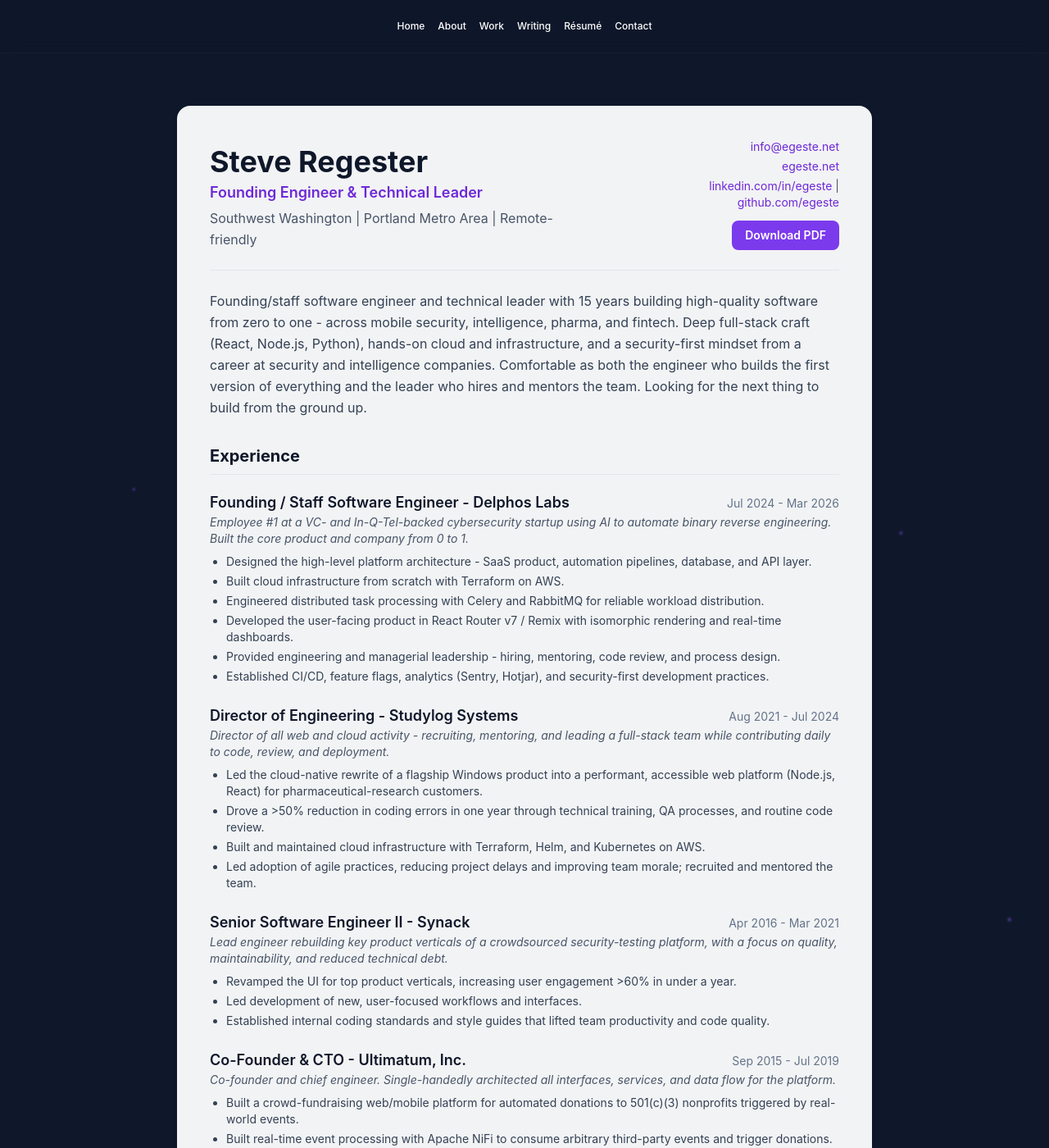
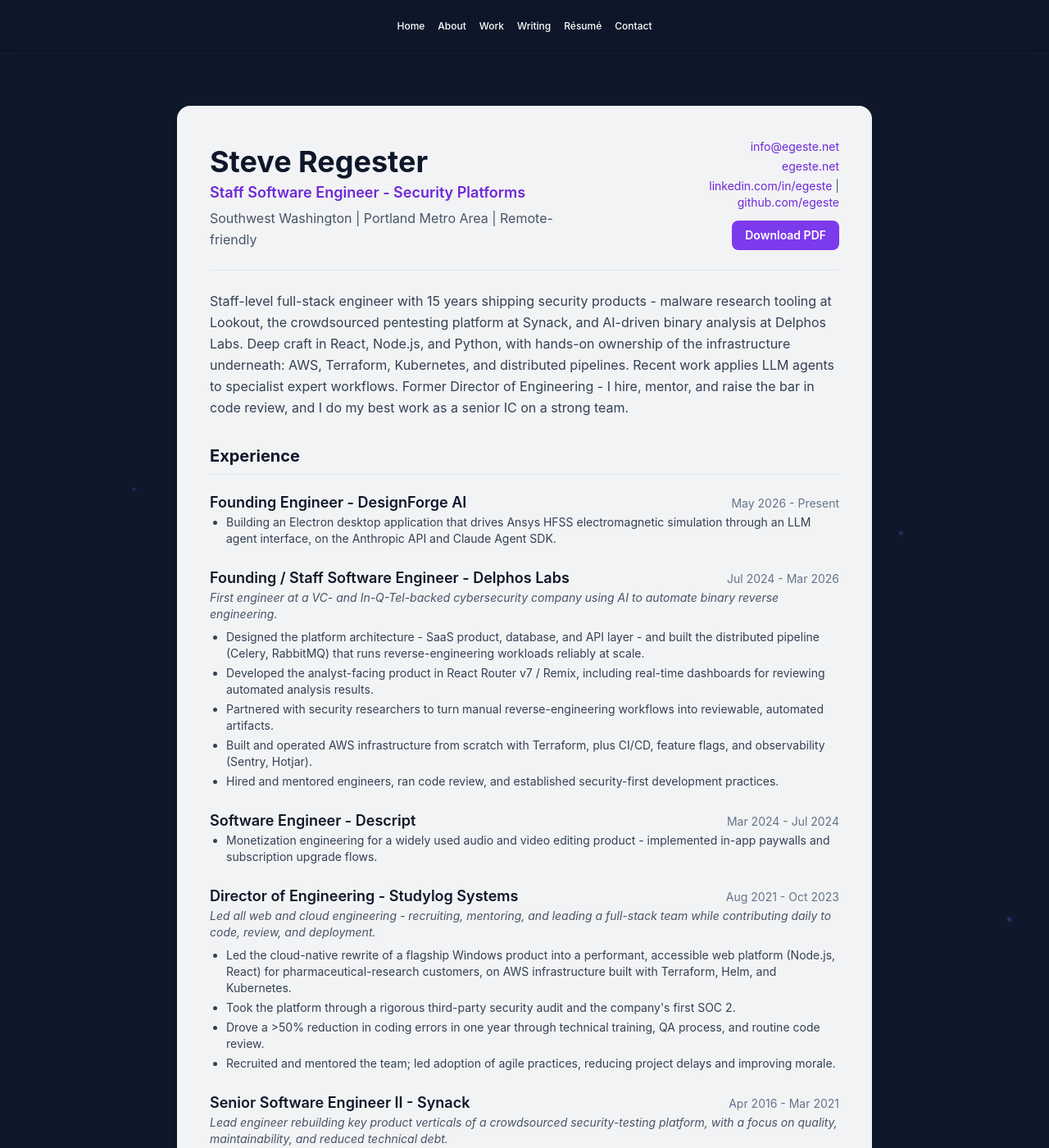
Before and after one commit to egeste/egeste.github.io, a Jekyll site: the page built from resume.md, in a window 1280 px wide and 1400 px high. Shown: the whole window at 82% size. Built offline with Jekyll 4.4.1, drawn with Linux system fonts in a browser that asks for light colours; nearby versions of some CDN libraries; some of the changed text lies outside the part shown.

Commit message:
Minor adjustments

```diff
--- a/_config.yml
+++ b/_config.yml
@@ -6,13 +6,13 @@
   - jekyll-redirect-from
 
 # ===== SITE CONFIGURATION =====
-title: Steve Regester — Founding Engineer & Technical Leader
-tagline: 0→1 builder · technical craftsman · fifteen years of high-quality software in hard domains
+title: Steve Regester — Staff Software Engineer, Security Platforms
+tagline: technical craftsman · fifteen years shipping security products
 description: >-
-  Steve Regester is a founding/staff software engineer and technical leader with 15 years building
-  high-quality software from the ground up — most recently as employee #1 at Delphos Labs (AI binary
-  analysis). Deep full-stack craft, 0→1 product work, and a security-first mindset from a career at
-  security and intelligence companies. Currently looking for the next thing to build.
+  Steve Regester is a staff software engineer with 15 years shipping security products — malware
+  research tooling at Lookout, the crowdsourced pentesting platform at Synack, AI-driven binary
+  analysis at Delphos Labs. Deep full-stack craft, hands-on infrastructure, and a security-first
+  mindset from a career at security and intelligence companies.
 
 url: https://egeste.net
 baseurl: ""
@@ -27,9 +27,9 @@
   username: egeste
   email: info@egeste.net
   bio: >-
-    Founding/staff software engineer and technical leader. Fifteen years building high-quality
-    software from zero to one — security, intelligence, pharma, fintech. Obsessed with craft,
-    the right-sized solution, and the feel of the things I build.
+    Staff software engineer. Fifteen years shipping security products — mobile security,
+    intelligence, pharma, fintech. Obsessed with craft, the right-sized solution, and the
+    feel of the things I build.
   location: Southwest Washington, United States
   avatar: /assets/images/steve-regester-headshot.png
   website: https://egeste.net
@@ -40,16 +40,15 @@
   github: egeste
 
   # Professional details
-  job_title: Founding Engineer & Technical Leader
-  company: Open to new roles
+  job_title: Staff Software Engineer — Security Platforms
+  company: DesignForge AI
   skills:
-    - 0→1 Product Engineering
     - Full-Stack Development (React, Node.js, Python)
     - Software Architecture
-    - Engineering Leadership
     - Cloud Infrastructure (AWS, GCP, Terraform, Kubernetes)
     - Security-First Engineering
-    - AI-Augmented Development
+    - LLM Agents & Tool Use (Anthropic API, Claude Agent SDK)
+    - Mentorship & Code Review
 
 # ===== SOCIAL PROFILES FOR STRUCTURED DATA =====
 social:
@@ -109,42 +108,48 @@
 
 # ===== PROFESSIONAL DATA =====
 professional:
-  # Most recent position (Delphos ended Mar 2026 — NOT current)
-  current_company: ""
-  current_role: ""
-  most_recent_company: "Delphos Labs"
-  most_recent_role: "Founding / Staff Software Engineer"
+  # Current position
+  current_company: "DesignForge AI"
+  current_role: "Founding Engineer"
+  most_recent_company: "DesignForge AI"
+  most_recent_role: "Founding Engineer"
 
   # Career Context
-  status: "Open to founding- and early-engineer roles"
+  status: "Open to senior and staff engineering roles"
   experience_years: "15 years"
   location: "Southwest Washington, Portland Metro Area"
 
   # Job Preferences
-  seeking_roles: ["Founding Engineer", "Staff Engineer", "Principal Engineer", "Director of Engineering"]
+  seeking_roles: ["Staff Engineer", "Senior Software Engineer", "Principal Engineer", "Tech Lead"]
   work_locations: ["Southwest Washington", "Portland Metro Area", "Remote"]
-  company_types: ["Early-stage startups", "Growth-stage companies"]
+  company_types: ["Security product companies", "Growth-stage companies"]
 
   # Core Skills
   expert_technologies: ["React", "Remix / React Router v7", "Node.js", "TypeScript", "Python", "AWS", "Terraform", "Kubernetes", "Docker"]
-  key_skills: ["0→1 Product Engineering", "Technical Leadership", "Team Mentorship", "SaaS Architecture", "Full-Stack Development", "Security-First Engineering"]
+  key_skills: ["Full-Stack Development", "Security-First Engineering", "SaaS Architecture", "Cloud Infrastructure", "LLM Agents & Tool Use", "Mentorship & Code Review"]
 
   # Key Achievements (only Steve's own, defensible claims)
   achievements:
-    - "Employee #1 at Delphos Labs — built an AI binary-analysis product and company from 0 to 1"
+    - "Built the platform, distributed pipeline, and product for AI-automated binary reverse engineering at Delphos Labs"
     - ">60% increase in user engagement through UI/UX rebuilds at Synack"
     - "100% (2x) security-research productivity gain through internal tooling at Lookout"
     - ">50% reduction in coding errors via training/process at Studylog"
-    - "Led the cloud-native rewrite of a flagship product and the team behind it"
+    - "Led a flagship product's cloud-native rewrite through a third-party security audit and the company's first SOC 2"
 
   # Work History (real titles + dates)
   work_history:
+    - company: "DesignForge AI"
+      role: "Founding Engineer"
+      period: "2026–present"
     - company: "Delphos Labs"
       role: "Founding / Staff Software Engineer"
       period: "2024–2026"
+    - company: "Descript"
+      role: "Software Engineer"
+      period: "2024"
     - company: "Studylog Systems"
       role: "Director of Engineering"
-      period: "2021–2024"
+      period: "2021–2023"
     - company: "Synack"
       role: "Senior Software Engineer II"
       period: "2016–2021"
@@ -266,8 +271,8 @@
     source: "https://egeste.net"
     credit: "egeste.net — Steve Regester"
     contact: "info@egeste.net"
-    keywords: "Steve Regester, founding engineer, software engineer, Southwest Washington, Portland metro, full-stack, 0 to 1"
-    subject: "Steve Regester — founding engineer and technical leader"
+    keywords: "Steve Regester, staff software engineer, security engineer, software engineer, Southwest Washington, Portland metro, full-stack"
+    subject: "Steve Regester — staff software engineer, security platforms"
     title: "Steve Regester — Portfolio Asset"
     description: "Asset from Steve Regester's professional portfolio"
 
--- a/resume.md
+++ b/resume.md
@@ -1,8 +1,8 @@
 ---
 layout: default
 title: Résumé - Steve Regester
-description: Résumé of Steve Regester - founding/staff software engineer and technical leader. 15 years building high-quality software from 0 to 1.
-keywords: Steve Regester resume, founding engineer, staff software engineer, director of engineering
+description: Résumé of Steve Regester - staff software engineer building security platforms. 15 years shipping security products, from malware research tooling to AI-driven binary analysis.
+keywords: Steve Regester resume, staff software engineer, security engineer, full-stack engineer, AI agents
 type: profile
 sitemap:
   priority: 0.7
@@ -55,7 +55,7 @@
     <div class="flex flex-col sm:flex-row sm:items-end sm:justify-between gap-4 border-b border-slate-200 pb-6 mb-6">
       <div>
         <h1 class="text-3xl sm:text-4xl font-bold text-slate-900">Steve Regester</h1>
-        <p class="text-lg text-violet-700 font-semibold mt-1">Founding Engineer &amp; Technical Leader</p>
+        <p class="text-lg text-violet-700 font-semibold mt-1">Staff Software Engineer - Security Platforms</p>
         <p class="text-slate-600 mt-1">Southwest Washington | Portland Metro Area | Remote-friendly</p>
       </div>
       <div class="text-sm text-slate-600 sm:text-right space-y-1">
@@ -67,38 +67,57 @@
     </div>
 
     <!-- Summary -->
-    <p class="text-slate-700 leading-relaxed mb-8">Founding/staff software engineer and technical leader with 15 years building high-quality software from zero to one - across mobile security, intelligence, pharma, and fintech. Deep full-stack craft (React, Node.js, Python), hands-on cloud and infrastructure, and a security-first mindset from a career at security and intelligence companies. Comfortable as both the engineer who builds the first version of everything and the leader who hires and mentors the team. Looking for the next thing to build from the ground up.</p>
+    <p class="text-slate-700 leading-relaxed mb-8">Staff-level full-stack engineer with 15 years shipping security products - malware research tooling at Lookout, the crowdsourced pentesting platform at Synack, and AI-driven binary analysis at Delphos Labs. Deep craft in React, Node.js, and Python, with hands-on ownership of the infrastructure underneath: AWS, Terraform, Kubernetes, and distributed pipelines. Recent work applies LLM agents to specialist expert workflows. Former Director of Engineering - I hire, mentor, and raise the bar in code review, and I do my best work as a senior IC on a strong team.</p>
 
     <!-- Experience -->
     <h2 class="text-xl font-bold text-slate-900 border-b border-slate-200 pb-2 mb-5">Experience</h2>
 
     <div class="mb-6">
       <div class="flex flex-col sm:flex-row sm:justify-between sm:items-baseline">
+        <h3 class="text-lg font-semibold text-slate-900">Founding Engineer - DesignForge AI</h3>
+        <span class="text-sm text-slate-500">May 2026 - Present</span>
+      </div>
+      <ul class="list-disc list-outside ml-5 text-slate-700 space-y-1 text-sm">
+        <li>Building an Electron desktop application that drives Ansys HFSS electromagnetic simulation through an LLM agent interface, on the Anthropic API and Claude Agent SDK.</li>
+      </ul>
+    </div>
+
+    <div class="mb-6">
+      <div class="flex flex-col sm:flex-row sm:justify-between sm:items-baseline">
         <h3 class="text-lg font-semibold text-slate-900">Founding / Staff Software Engineer - Delphos Labs</h3>
         <span class="text-sm text-slate-500">Jul 2024 - Mar 2026</span>
       </div>
-      <p class="text-slate-600 text-sm italic mb-2">Employee #1 at a VC- and In-Q-Tel-backed cybersecurity startup using AI to automate binary reverse engineering. Built the core product and company from 0 to 1.</p>
+      <p class="text-slate-600 text-sm italic mb-2">First engineer at a VC- and In-Q-Tel-backed cybersecurity company using AI to automate binary reverse engineering.</p>
       <ul class="list-disc list-outside ml-5 text-slate-700 space-y-1 text-sm">
-        <li>Designed the high-level platform architecture - SaaS product, automation pipelines, database, and API layer.</li>
-        <li>Built cloud infrastructure from scratch with Terraform on AWS.</li>
-        <li>Engineered distributed task processing with Celery and RabbitMQ for reliable workload distribution.</li>
-        <li>Developed the user-facing product in React Router v7 / Remix with isomorphic rendering and real-time dashboards.</li>
-        <li>Provided engineering and managerial leadership - hiring, mentoring, code review, and process design.</li>
-        <li>Established CI/CD, feature flags, analytics (Sentry, Hotjar), and security-first development practices.</li>
+        <li>Designed the platform architecture - SaaS product, database, and API layer - and built the distributed pipeline (Celery, RabbitMQ) that runs reverse-engineering workloads reliably at scale.</li>
+        <li>Developed the analyst-facing product in React Router v7 / Remix, including real-time dashboards for reviewing automated analysis results.</li>
+        <li>Partnered with security researchers to turn manual reverse-engineering workflows into reviewable, automated artifacts.</li>
+        <li>Built and operated AWS infrastructure from scratch with Terraform, plus CI/CD, feature flags, and observability (Sentry, Hotjar).</li>
+        <li>Hired and mentored engineers, ran code review, and established security-first development practices.</li>
+      </ul>
+    </div>
+
+    <div class="mb-6">
+      <div class="flex flex-col sm:flex-row sm:justify-between sm:items-baseline">
+        <h3 class="text-lg font-semibold text-slate-900">Software Engineer - Descript</h3>
+        <span class="text-sm text-slate-500">Mar 2024 - Jul 2024</span>
+      </div>
+      <ul class="list-disc list-outside ml-5 text-slate-700 space-y-1 text-sm">
+        <li>Monetization engineering for a widely used audio and video editing product - implemented in-app paywalls and subscription upgrade flows.</li>
       </ul>
     </div>
 
     <div class="mb-6">
       <div class="flex flex-col sm:flex-row sm:justify-between sm:items-baseline">
         <h3 class="text-lg font-semibold text-slate-900">Director of Engineering - Studylog Systems</h3>
-        <span class="text-sm text-slate-500">Aug 2021 - Jul 2024</span>
+        <span class="text-sm text-slate-500">Aug 2021 - Oct 2023</span>
       </div>
-      <p class="text-slate-600 text-sm italic mb-2">Director of all web and cloud activity - recruiting, mentoring, and leading a full-stack team while contributing daily to code, review, and deployment.</p>
+      <p class="text-slate-600 text-sm italic mb-2">Led all web and cloud engineering - recruiting, mentoring, and leading a full-stack team while contributing daily to code, review, and deployment.</p>
       <ul class="list-disc list-outside ml-5 text-slate-700 space-y-1 text-sm">
-        <li>Led the cloud-native rewrite of a flagship Windows product into a performant, accessible web platform (Node.js, React) for pharmaceutical-research customers.</li>
-        <li>Drove a &gt;50% reduction in coding errors in one year through technical training, QA processes, and routine code review.</li>
-        <li>Built and maintained cloud infrastructure with Terraform, Helm, and Kubernetes on AWS.</li>
-        <li>Led adoption of agile practices, reducing project delays and improving team morale; recruited and mentored the team.</li>
+        <li>Led the cloud-native rewrite of a flagship Windows product into a performant, accessible web platform (Node.js, React) for pharmaceutical-research customers, on AWS infrastructure built with Terraform, Helm, and Kubernetes.</li>
+        <li>Took the platform through a rigorous third-party security audit and the company's first SOC 2.</li>
+        <li>Drove a &gt;50% reduction in coding errors in one year through technical training, QA process, and routine code review.</li>
+        <li>Recruited and mentored the team; led adoption of agile practices, reducing project delays and improving morale.</li>
       </ul>
     </div>
 
@@ -109,9 +128,9 @@
       </div>
       <p class="text-slate-600 text-sm italic mb-2">Lead engineer rebuilding key product verticals of a crowdsourced security-testing platform, with a focus on quality, maintainability, and reduced technical debt.</p>
       <ul class="list-disc list-outside ml-5 text-slate-700 space-y-1 text-sm">
-        <li>Revamped the UI for top product verticals, increasing user engagement &gt;60% in under a year.</li>
-        <li>Led development of new, user-focused workflows and interfaces.</li>
-        <li>Established internal coding standards and style guides that lifted team productivity and code quality.</li>
+        <li>Rebuilt the interfaces for top product verticals, increasing user engagement &gt;60% in under a year.</li>
+        <li>Led development of new workflows and interfaces used by enterprise customers and vetted security researchers.</li>
+        <li>Established internal coding standards and style guides adopted across the engineering team.</li>
       </ul>
     </div>
 
@@ -120,11 +139,8 @@
         <h3 class="text-lg font-semibold text-slate-900">Co-Founder &amp; CTO - Ultimatum, Inc.</h3>
         <span class="text-sm text-slate-500">Sep 2015 - Jul 2019</span>
       </div>
-      <p class="text-slate-600 text-sm italic mb-2">Co-founder and chief engineer. Single-handedly architected all interfaces, services, and data flow for the platform.</p>
       <ul class="list-disc list-outside ml-5 text-slate-700 space-y-1 text-sm">
-        <li>Built a crowd-fundraising web/mobile platform for automated donations to 501(c)(3) nonprofits triggered by real-world events.</li>
-        <li>Built real-time event processing with Apache NiFi to consume arbitrary third-party events and trigger donations.</li>
-        <li>Ran the full SDLC with CI, Docker, and Kubernetes on GCP.</li>
+        <li>Co-founded and built a crowd-fundraising platform triggering automated donations to 501(c)(3) nonprofits from real-world events - real-time event processing with Apache NiFi, deployed with Docker and Kubernetes on GCP.</li>
       </ul>
     </div>
 
@@ -135,9 +151,9 @@
       </div>
       <p class="text-slate-600 text-sm italic mb-2">Lead frontend engineer building workflows and tools for the team discovering and analyzing Android malware.</p>
       <ul class="list-disc list-outside ml-5 text-slate-700 space-y-1 text-sm">
-        <li>Designed and built custom research tooling that doubled (100%+) the security-research team's productivity in under a year.</li>
+        <li>Designed and built custom research tooling that doubled the security-research team's productivity in under a year.</li>
+        <li>Partnered daily with malware researchers to turn analysis workflows into software they actually used.</li>
         <li>Authored the open-source OraculumJS (enterprise JS MVC) and FactoryJS (DI container) frameworks.</li>
-        <li>Partnered with researchers and engineers to design systems and select appropriate solutions.</li>
       </ul>
     </div>
 
@@ -147,27 +163,18 @@
         <span class="text-sm text-slate-500">Oct 2011 - Mar 2013</span>
       </div>
       <ul class="list-disc list-outside ml-5 text-slate-700 space-y-1 text-sm">
-        <li>Generalist building features and interfaces for cloud document and file management; performance work and cross-browser/device test routines.</li>
+        <li>Generalist building features and interfaces for cloud document management; performance and cross-browser test work.</li>
       </ul>
       <p class="text-slate-500 text-sm mt-2"><strong>Earlier:</strong> Backbone.js consultant at Plug.dj (2012-2013); Software Engineer at Arrowhead Electronic Healthcare (2010-2011); Sr. Software Developer at Infrahealth (2009-2010); founding member of ATX Hackerspace (2009-2011).</p>
     </div>
 
-    <!-- Skills -->
-    <h2 class="text-xl font-bold text-slate-900 border-b border-slate-200 pb-2 mb-4">Skills</h2>
+    <!-- Tools -->
+    <h2 class="text-xl font-bold text-slate-900 border-b border-slate-200 pb-2 mb-4">Tools I've worked with</h2>
     <div class="grid grid-cols-1 sm:grid-cols-2 gap-x-8 gap-y-2 text-sm text-slate-700 mb-8">
-      <p><strong>Languages:</strong> JavaScript/TypeScript, Python</p>
-      <p><strong>Frontend:</strong> React, Remix / React Router v7, Redux</p>
-      <p><strong>Backend:</strong> Node.js, REST/GraphQL APIs, PostgreSQL, Celery, RabbitMQ</p>
-      <p><strong>Infrastructure:</strong> AWS, GCP, Terraform, Kubernetes, Helm, Docker</p>
-      <p><strong>Practices:</strong> CI/CD, feature flags, observability (Sentry), security-first</p>
-      <p><strong>Leadership:</strong> hiring, mentoring, code review, 0-to-1 product strategy</p>
+      <p><strong>Languages &amp; frameworks:</strong> JavaScript/TypeScript, Python, React, Remix / React Router v7, Redux, Node.js, Electron</p>
+      <p><strong>Data &amp; infrastructure:</strong> PostgreSQL, Celery, RabbitMQ, AWS, GCP, Terraform, Kubernetes, Helm, Docker</p>
+      <p><strong>AI:</strong> Anthropic API, Claude Agent SDK, LLM tool use and agent orchestration</p>
+      <p><strong>Practices:</strong> CI/CD, feature flags, observability (Sentry), security-first development, hiring, mentoring, code review</p>
     </div>
-
-    <!-- Selected open source -->
-    <h2 class="text-xl font-bold text-slate-900 border-b border-slate-200 pb-2 mb-4">Selected open source</h2>
-    <ul class="list-disc list-outside ml-5 text-slate-700 space-y-1 text-sm">
-      <li><strong>OraculumJS</strong> - enterprise JavaScript MVC framework (application framework + behavior library).</li>
-      <li><strong>FactoryJS</strong> - dependency-injection container with object-level AOP hooks and memory debugging.</li>
-    </ul>
   </div>
 </div>
```
Also changed, not shown: about.md (+15 -15 lines), index.md (+12 -11 lines), 1 other file.
